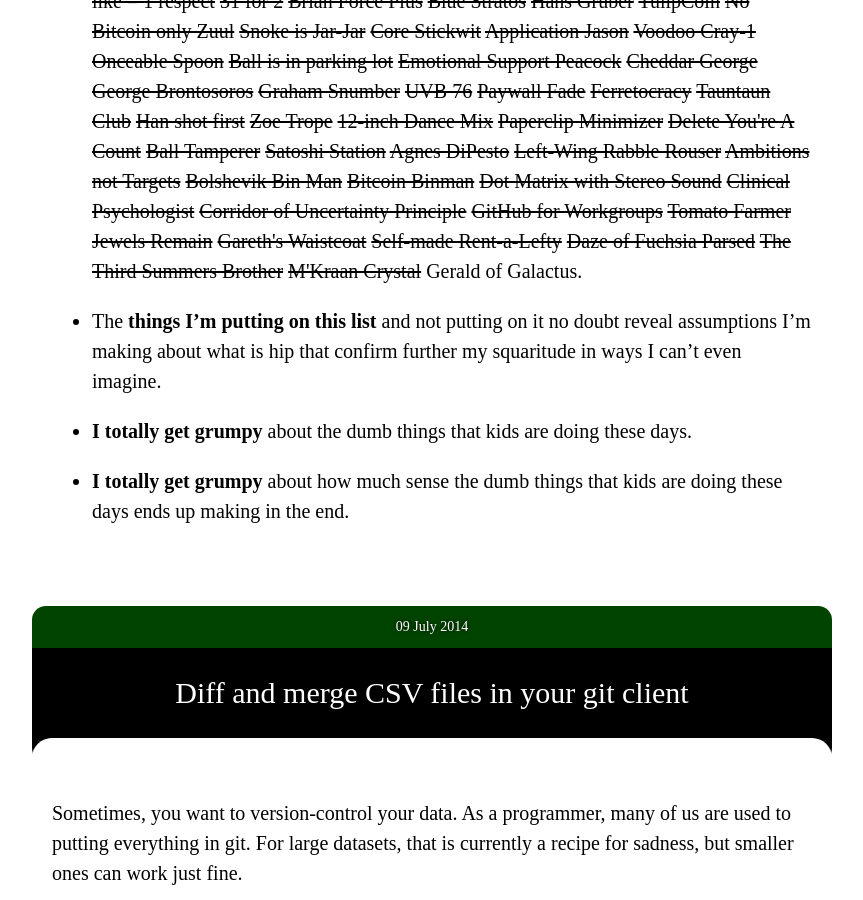
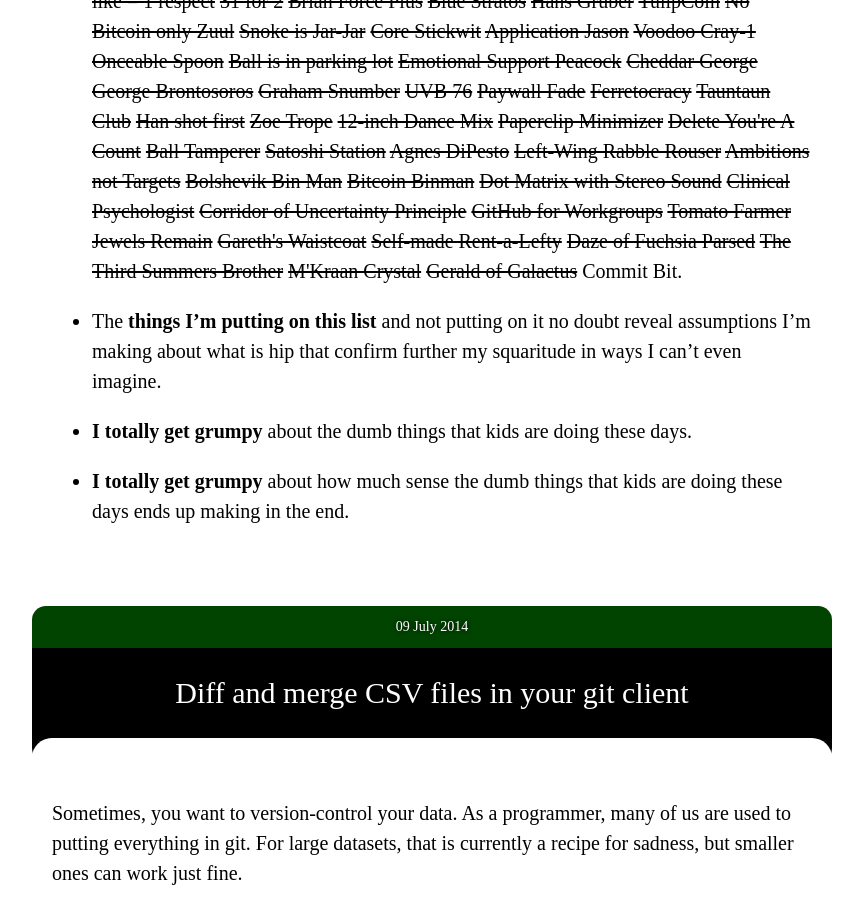
Before and after one commit to paulfitz/paulfitz.github.io, a Jekyll site: the page built from index.html, in a window 1280 px wide and 900 px high, scrolled down 20706 px. Shown: the whole window, without its empty margins (208-1071 px from the left). Built offline with Jekyll 4.4.1, drawn with Linux system fonts in a browser that asks for light colours; nearby versions of some CDN libraries.

Commit message:
more pike

```diff
--- a/_data/pikes.json
+++ b/_data/pikes.json
@@ -160,5 +160,6 @@
   "Daze of Fuchsia Parsed",
   "The Third Summers Brother",
   "M&#39;Kraan Crystal",
-  "Gerald of Galactus"
+  "Gerald of Galactus",
+  "Commit Bit"
 ]
```
